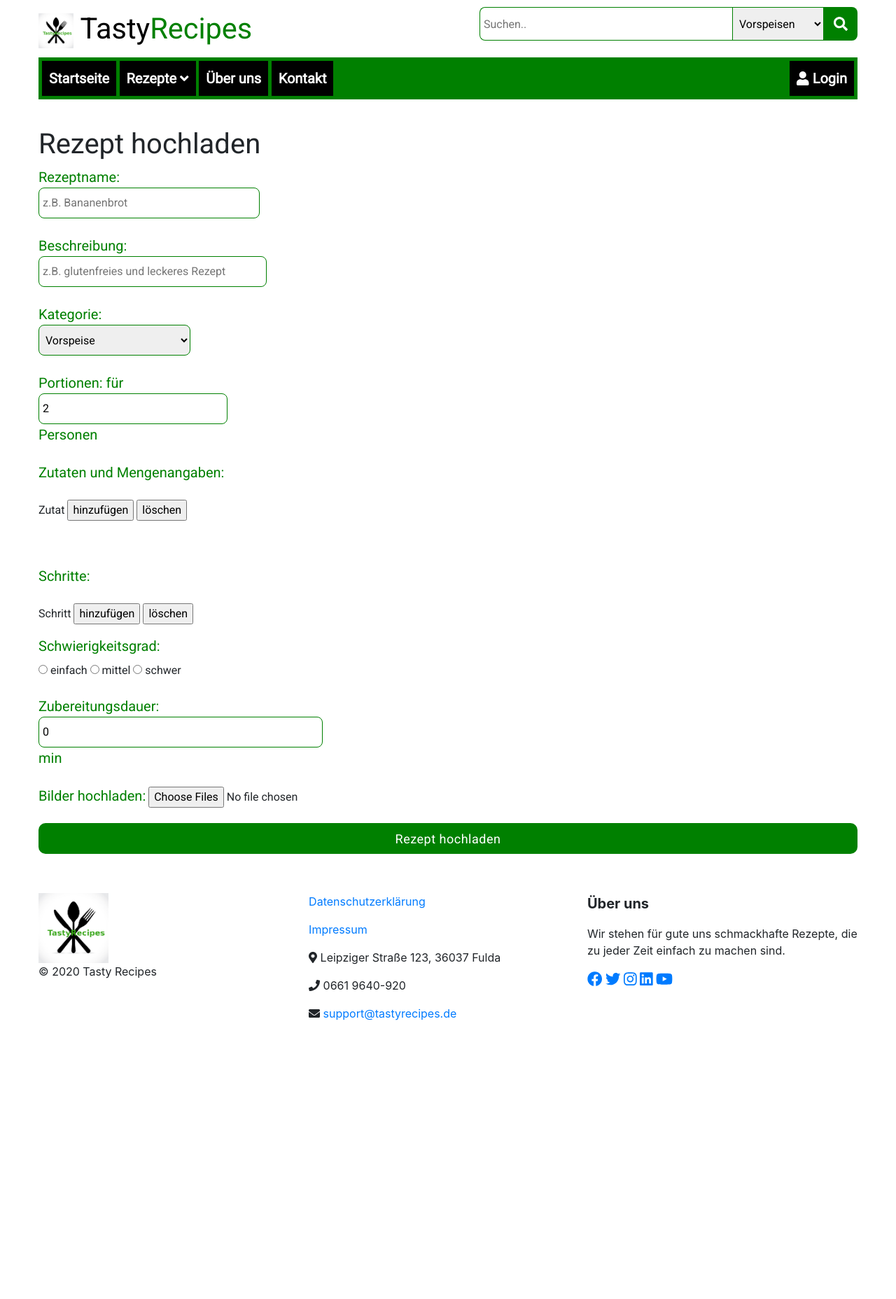
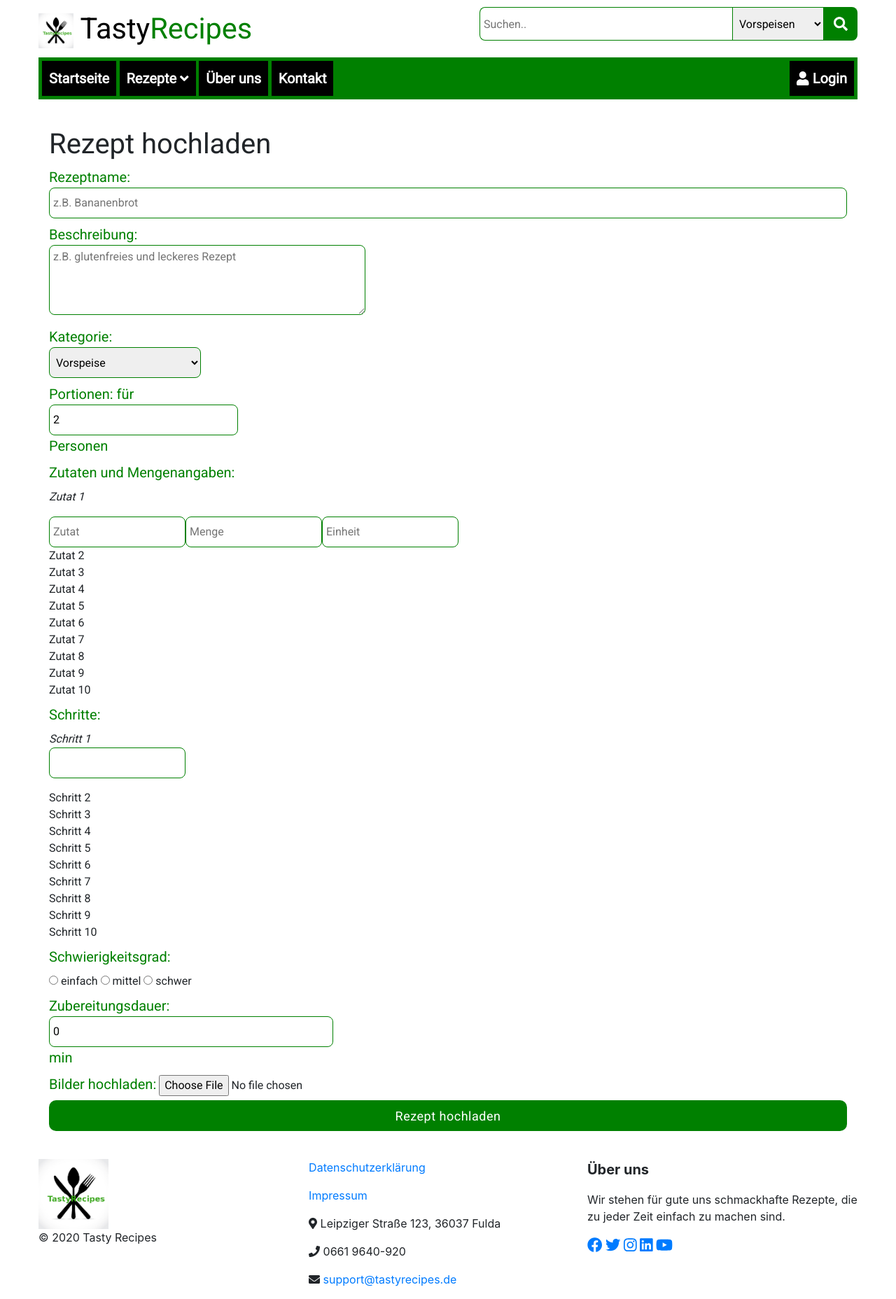
Before and after one commit to tasty-recipes-project/tastyrecipes-webseite, a PHP site: page /uploadRecipe.php in a window 1280 px wide. Shown: the whole page at 70% size. Before the commit the page ends 1458 px from the top, so only its background shows below. Run offline with PHP 8.4, Linux system fonts and the light colour scheme.

Commit message:
steps+zutaten fertig

```diff
--- a/uploadRecipe.php
+++ b/uploadRecipe.php
@@ -11,210 +11,288 @@
 		<script src="https://ajax.googleapis.com/ajax/libs/jquery/3.5.1/jquery.min.js"></script>
 	</head>
 	<body>
-		<form action="includes/upload.inc.php" method = "post">
-		<h1>Rezept hochladen</h1>
+		<div class="container">
+			<form action="includes/upload.inc.php" method = "post" enctype="multipart/form-data">
+			<h1>Rezept hochladen</h1>
+		<div class="row color">
+		<div class = "col-lg-12 eingabe-rezeptname">
+			<label for="name" class="upload-text">Rezeptname:
+				<input type="text" id="name" name="rezeptname" size="130" placeholder="z.B. Bananenbrot" class="input-rezeptname__feld"><br />
+			</label>
+		</div>
+		</div>
+		<div class = "eingabe-beschreibung">
+			<label for="des" class="upload-text">Beschreibung:
+				<textarea id="des" name="rezeptdescr" cols="35" rows="4" placeholder="z.B. glutenfreies und leckeres Rezept" class="input-rezeptname__feld"></textarea><br />
+			</label>
+		</div>
 
-		<p>
-			<label for="name" class="upload-text">Rezeptname:
-				<input type="text" id="name" name="rezeptname" placeholder="z.B. Bananenbrot" class="input-rezeptname__feld"><br />
-			</label>
-		<p>
-
-		<p>
-			<label for="des" class="upload-text">Beschreibung:
-				<input type="text" id="des" name="rezeptdescr" placeholder="z.B. glutenfreies und leckeres Rezept" class="input-rezeptname__feld"><br />
-			</label>
-		</p>
-
-		<p>
+		<div class = "eingabe-kategorie">
 			<label for="cat" class="upload-text">Kategorie:
 				<select class="input-rezeptname__feld" name="kategorie" size="1">
 					<option value="vorspeise">Vorspeise</option>
 					<option value="hauptspeise">Hauptspeise</option>
 					<option value="dessert">Dessert</option>
 				</select>
-		</p>
+		</div>
 
-		<p>
+		<div class = "eingabe-portionen">
 			<label for="pers" class="upload-text">Portionen: für
 				<input class="input-rezeptname__feld" id="pers" type="number" name="portionen" min="1" max="10" step="1" value="2" size="2">Personen<br />
 			</label>
-		</p>
+		</div>
 
-		<p>
-			<label for="zut" class="upload-text">Zutaten und Mengenangaben:<br />
-			<div id="dynamic_input2"></div>
-			<script>
-				var feld2 = 0;
-				var feldm2 = 0;
+		<div class = "eingabe-zutaten">
+			<label for="zut" class="upload-text">Zutaten und Mengenangaben:</label></br>
 
-				function add_field2() {
-					if (feld2 <= 9) {
-						feld2++;
-						document.getElementById('dynamic_input2').innerHTML = "";
-						for (var zaehler = 1; zaehler <= feld2; zaehler++) {
-							var label = "Zutat " + zaehler;
-							var inhalt = document.getElementById("speicher2" + zaehler).value;
-							document.getElementById('dynamic_input2').innerHTML +=
-							"<label>" + label + ": <input type='text' placeholder='Zutat' name='zutat" + feld2 + "' value='" + inhalt +
-							"' onInput='speicher2(this.value, \"" + feld2 + "\")'></label>";
+			<label>
+			<details open="">
+				<summary>Zutat 1</summary>
+				<p>
+					<div class="Zutat" style="float:left">
+                    <input type="text" name="zutat1" placeholder="Zutat" class="input-rezeptname__feld">
+					</div>
+					 <div style="float:left">
+                    <input type="text" name="menge1" placeholder="Menge" class="input-rezeptname__feld">
+					</div>
+					 <div style="float:left">
+                    <input type="text" name="einheit1" placeholder="Einheit" class="input-rezeptname__feld">
+					</div>
+				</p>
+			</details>
 
-							var inhalt2 = document.getElementById("speicherMenge" + zaehler).value;
-							document.getElementById('dynamic_input2').innerHTML +=
-							"<input type='text' placeholder='Menge' name='menge" + feld2 + "' value='" + inhalt2 +
-							"' onInput='speicherMenge(this.value, \"" + feld2 + "\")'>";
+			<details>
+				<summary>Zutat 2</summary>
+				<p>
+					<div style="float:left">
+                    <input type="text" name="zutat2" placeholder="Zutat" class="input-rezeptname__feld">
+					</div>
+					 <div style="float:left">
+                    <input type="text" name="menge2" placeholder="Menge" class="input-rezeptname__feld">
+					</div>
+					 <div style="float:left">
+                    <input type="text" name="einheit2" placeholder="Einheit" class="input-rezeptname__feld">
+					</div>
+				</p>
+			</details>
 
-							var inhalt3 = document.getElementById("speicherEinheit" + zaehler).value;
-							document.getElementById('dynamic_input2').innerHTML +=
-							"<input type='text' placeholder='Einheit' name='einheit" + feld2 + "' value='" + inhalt3 +
-							"' onInput='speicherEinheit(this.value, \"" + feld2 + "\")'><br/>";
-						}
-					}
-				}
+			<details>
+				<summary>Zutat 3</summary>
+				<p>
+					<div style="float:left">
+                    <input type="text" name="zutat3" placeholder="Zutat" class="input-rezeptname__feld">
+					</div>
+					 <div style="float:left">
+                    <input type="text" name="menge3" placeholder="Menge" class="input-rezeptname__feld">
+					</div>
+					 <div style="float:left">
+                    <input type="text" name="einheit3" placeholder="Einheit" class="input-rezeptname__feld">
+					</div>
+				</p>
+			</details>
 
-				function delete_field2() {
-					if (feld2 >= feldm2) {
-						feld2--;
-						document.getElementById('dynamic_input2').innerHTML = "";
-						for (var zaehler = 1; zaehler <= feld2; zaehler++) {
-							var label = "Zutat " + zaehler;
+			<details>
+				<summary>Zutat 4</summary>
+				<p>
+					<div style="float:left">
+                    <input type="text" name="zutat4" placeholder="Zutat" class="input-rezeptname__feld">
+					</div>
+					 <div style="float:left">
+                    <input type="text" name="menge4" placeholder="Menge" class="input-rezeptname__feld">
+					</div>
+					 <div style="float:left">
+                    <input type="text" name="einheit4" placeholder="Einheit" class="input-rezeptname__feld">
+					</div>
+				</p>
+			</details>
 
-							var inhalt = document.getElementById("speicher2" + zaehler).value;
-							document.getElementById('dynamic_input2').innerHTML +=
-							"<label>" + label + ": <input type='text' placeholder='Zutat' name='zutat" + feld2 + "' value='" + inhalt +
-							"' onInput='speicher2(this.value, \"" + feld2 + "\")'></label>";
+			<details>
+				<summary>Zutat 5</summary>
+				<p>
+					<div style="float:left">
+                    <input type="text" name="zutat5" placeholder="Zutat" class="input-rezeptname__feld">
+					</div>
+					 <div style="float:left">
+                    <input type="text" name="menge5" placeholder="Menge" class="input-rezeptname__feld">
+					</div>
+					 <div style="float:left">
+                    <input type="text" name="einheit5" placeholder="Einheit" class="input-rezeptname__feld">
+					</div>
+				</p>
+			</details>
 
-							var inhalt2 = document.getElementById("speicherMenge" + zaehler).value;
-							document.getElementById('dynamic_input2').innerHTML +=
-							"<input type='text' placeholder='Menge' name='menge" + feld2 + "' value='" + inhalt2 +
-							"' onInput='speicherMenge(this.value, \"" + feld2 + "\")'>";
+			<details>
+				<summary>Zutat 6</summary>
+				<p>
+					<div style="float:left">
+                    <input type="text" name="zutat6" placeholder="Zutat" class="input-rezeptname__feld">
+					</div>
+					 <div style="float:left">
+                    <input type="text" name="menge6" placeholder="Menge" class="input-rezeptname__feld">
+					</div>
+					 <div style="float:left">
+                    <input type="text" name="einheit6" placeholder="Einheit" class="input-rezeptname__feld">
+					</div>
+				</p>
+			</details>
 
-							var inhalt3 = document.getElementById("speicherEinheit" + zaehler).value;
-							document.getElementById('dynamic_input2').innerHTML +=
-							"<input type='text' placeholder='Einheit' name='einheit" + feld2 + "' value='" + inhalt3 +
-							"' onInput='speicherEinheit(this.value, \"" + feld2 + "\")'><br/>";
-						}
-					}
-				}
+			<details>
+				<summary>Zutat 7</summary>
+				<p>
+					<div style="float:left">
+                    <input type="text" name="zutat7" placeholder="Zutat" class="input-rezeptname__feld">
+					</div>
+					 <div style="float:left">
+                    <input type="text" name="menge7" placeholder="Menge" class="input-rezeptname__feld">
+					</div>
+					 <div style="float:left">
+                    <input type="text" name="einheit7" placeholder="Einheit" class="input-rezeptname__feld">
+					</div>
+				</p>
+			</details>
 
-				function speicher2(inhalt, feld2) {
-					document.getElementById("speicher2" + feld2).value = inhalt;
-				}
+			<details>
+				<summary>Zutat 8</summary>
+				<p>
+					<div style="float:left">
+                    <input type="text" name="zutat8" placeholder="Zutat" class="input-rezeptname__feld">
+					</div>
+					 <div style="float:left">
+                    <input type="text" name="menge8" placeholder="Menge" class="input-rezeptname__feld">
+					</div>
+					 <div style="float:left">
+                    <input type="text" name="einheit8" placeholder="Einheit" class="input-rezeptname__feld">
+					</div>
+				</p>
+			</details>
 
-				function speicherMenge(inhalt2, feld2){
-					document.getElementById("speicherMenge" + feld2).value = inhalt2;
-				}
+			<details>
+				<summary>Zutat 9</summary>
+				<p>
+					<div style="float:left">
+                    <input type="text" name="zutat9" placeholder="Zutat" class="input-rezeptname__feld">
+					</div>
+					 <div style="float:left">
+                    <input type="text" name="menge9" placeholder="Menge" class="input-rezeptname__feld">
+					</div>
+					 <div style="float:left">
+                    <input type="text" name="einheit9" placeholder="Einheit" class="input-rezeptname__feld">
+					</div>
+				</p>
+			</details>
 
-				function speicherEinheit(inhalt3, feld2){
-					document.getElementById("speicherEinheit" + feld2).value = inhalt3;
-				}
+			<details>
+				<summary>Zutat 10</summary>
+				<p>
+					<div style="float:left">
+                    <input type="text" name="zutat10" placeholder="Zutat" class="input-rezeptname__feld">
+					</div>
+					 <div style="float:left">
+                    <input type="text" name="menge10" placeholder="Menge" class="input-rezeptname__feld">
+					</div>
+					 <div style="float:left">
+                    <input type="text" name="einheit10" placeholder="Einheit" class="input-rezeptname__feld">
+					</div>
+				</p>
+			</details>
+			</label>
+		</div>
 
-			</script>
+		<div class = "eingabe-schritte">
+			<label for="step" class="upload-text">Schritte:</label></br>
 
+			<label>
+			<details open="">
+				<summary>Schritt 1</summary>
+				<p>
+                    <input type="text" name="schritt1" class="input-rezeptname__feld">
+				</p>
+			</details>
 
+			<details>
+				<summary>Schritt 2</summary>
+				<p>
+					<div style="float:left">
+                    <input type="text" name="schritt2" class="input-rezeptname__feld">
+					</div>
+				</p>
+			</details>
 
-			Zutat
-			<input type="button" value="hinzufügen" onClick="add_field2();">
-			<input type="button" value="löschen" onClick="delete_field2();">
+			<details>
+				<summary>Schritt 3</summary>
+				<p>
+					<div style="float:left">
+                    <input type="text" name="schritt3" class="input-rezeptname__feld">
+					</div>
+				</p>
+			</details>
 
-			<!-- Speicher -->
-			<input type="hidden" id="speicher21">
-			<input type="hidden" id="speicher22">
-			<input type="hidden" id="speicher23">
-			<input type="hidden" id="speicher24">
-			<input type="hidden" id="speicher25">
-			<input type="hidden" id="speicher26">
-			<input type="hidden" id="speicher27">
-			<input type="hidden" id="speicher28">
-			<input type="hidden" id="speicher29">
-			<input type="hidden" id="speicher210"><br />
+			<details>
+				<summary>Schritt 4</summary>
+				<p>
+					<div style="float:left">
+                    <input type="text" name="schritt4" class="input-rezeptname__feld">
+					</div>
+				</p>
+			</details>
 
-			<input type="hidden" id="speicherMenge1">
-			<input type="hidden" id="speicherMenge2">
-			<input type="hidden" id="speicherMenge3">
-			<input type="hidden" id="speicherMenge4">
-			<input type="hidden" id="speicherMenge5">
-			<input type="hidden" id="speicherMenge6">
-			<input type="hidden" id="speicherMenge7">
-			<input type="hidden" id="speicherMenge8">
-			<input type="hidden" id="speicherMenge9">
-			<input type="hidden" id="speicherMenge10"><br />
+			<details>
+				<summary>Schritt 5</summary>
+				<p>
+					<div style="float:left">
+                    <input type="text" name="schritt5" class="input-rezeptname__feld">
+					</div>
+				</p>
+			</details>
 
-			<input type="hidden" id="speicherEinheit1">
-			<input type="hidden" id="speicherEinheit2">
-			<input type="hidden" id="speicherEinheit3">
-			<input type="hidden" id="speicherEinheit4">
-			<input type="hidden" id="speicherEinheit5">
-			<input type="hidden" id="speicherEinheit6">
-			<input type="hidden" id="speicherEinheit7">
-			<input type="hidden" id="speicherEinheit8">
-			<input type="hidden" id="speicherEinheit9">
-			<input type="hidden" id="speicherEinheit10"><br />
+			<details>
+				<summary>Schritt 6</summary>
+				<p>
+					<div style="float:left">
+                    <input type="text" name="schritt6" class="input-rezeptname__feld">
+					</div>
+				</p>
+			</details>
 
+			<details>
+				<summary>Schritt 7</summary>
+				<p>
+					<div style="float:left">
+                    <input type="text" name="schritt7" class="input-rezeptname__feld">
+					</div>
+				</p>
+			</details>
+
+			<details>
+				<summary>Schritt 8</summary>
+				<p>
+					<div style="float:left">
+                    <input type="text" name="schritt8" class="input-rezeptname__feld">
+					</div>
+				</p>
+			</details>
+
+			<details>
+				<summary>Schritt 9</summary>
+				<p>
+					<div style="float:left">
+                    <input type="text" name="schritt9" class="input-rezeptname__feld">
+					</div>
+				</p>
+			</details>
+
+			<details>
+				<summary>Schritt 10</summary>
+				<p>
+					<div style="float:left">
+                    <input type="text" name="schritt10" class="input-rezeptname__feld">
+					</div>
+				</p>
+			</details>
 			</label>
-		</p>
+		</div>
 
-		<p>
-			<label for="step" class="upload-text">Schritte:
-			<script>
-				var feld = 0;
-				var feldm = 0;
-
-				function add_field() {
-					if (feld <= 9) {
-						feld++;
-						document.getElementById('dynamic_input').innerHTML = "";
-						for (var zaehler = 1; zaehler <= feld; zaehler++) {
-							var label = "Schritt " + zaehler;
-							var inhalt = document.getElementById("speicher" + zaehler).value;
-							document.getElementById('dynamic_input').innerHTML +=
-							"<label>" + label + ": <input type='text' name='schritt" + feld + "' value='" + inhalt +
-							"' onInput='speicher(this.value, \"" + feld + "\")'></label><br>";
-
-						}
-					}
-				}
-
-				function delete_field() {
-					if (feld >= feldm) {
-						feld--;
-						document.getElementById('dynamic_input').innerHTML = "";
-						for (var zaehler = 1; zaehler <= feld; zaehler++) {
-							var label = "Schritt " + zaehler;
-							var inhalt = document.getElementById("speicher" + zaehler).value;
-							document.getElementById('dynamic_input').innerHTML +=
-							"<label>" + label + ": <input type='text' name='schritt" + feld + "' value='" + inhalt +
-							"' onInput='speicher(this.value, \"" + feld + "\")'></label><br>";
-						}
-					}
-				}
-
-				function speicher(inhalt, feld) {
-					document.getElementById("speicher" + feld).value = inhalt;
-				}
-			</script>
-
-			<div id="dynamic_input"></div>
-			Schritt
-			<input type="button" value="hinzufügen" onClick="add_field();">
-			<input type="button" value="löschen" onClick="delete_field();">
-
-			<!-- Speicher -->
-			<input type="hidden" id="speicher1">
-			<input type="hidden" id="speicher2">
-			<input type="hidden" id="speicher3">
-			<input type="hidden" id="speicher4">
-			<input type="hidden" id="speicher5">
-			<input type="hidden" id="speicher6">
-			<input type="hidden" id="speicher7">
-			<input type="hidden" id="speicher8">
-			<input type="hidden" id="speicher9">
-			<input type="hidden" id="speicher10"><br />
-
-			</label>
-		</p>
-
-		<p>
+		<div class = "eingabe-schwierigkeitsgrad">
 			<label class="upload-text">Schwierigkeitsgrad:</label><br />
 
 			<input type="radio" id="ei" name="Schwierigkeitsgrad" value="einfach">
@@ -223,29 +301,28 @@
 			<label for="mi"> mittel</label>
 			<input type="radio" id="schw" name="Schwierigkeitsgrad" value="schwer">
 			<label for="schw">  schwer</label><br />
-		</p>
+		</div>
 
-
-
-		<p>
+		<div class = "eingabe-dauer">
 			<label for="time" class="upload-text">Zubereitungsdauer:
 				<input class="input-rezeptname__feld" size="2" id="time" type="number" name="dauer" min="0" step="1" value="0">min<br />
 			</label>
-		</p>
+		</div>
 
-		<p>
+		<div class = "eingabe-bild">
 			<!-- <form action="manage_uploads.php" method="post" enctype="multipart/form-data"> -->
 			<label class="upload-text">Bilder hochladen:</label>
-			<input name="datei" type="file" multiple><br/>
+			<input id="image" name="image" type="file"><br/>
 
 			<!--	<button>hochladen</button>
 			</form> -->
-		</p>
+		</div>
 
-		<p>
+		<div class = "submit-button">
 			<button class="login-button__btn" type="submit" name="rezept-upload">Rezept hochladen</button>
-		</p>
+		</div>
 		</form>
+	</div>
 
 		<?php
 			//Errorhandling vom Upload Formular
```
